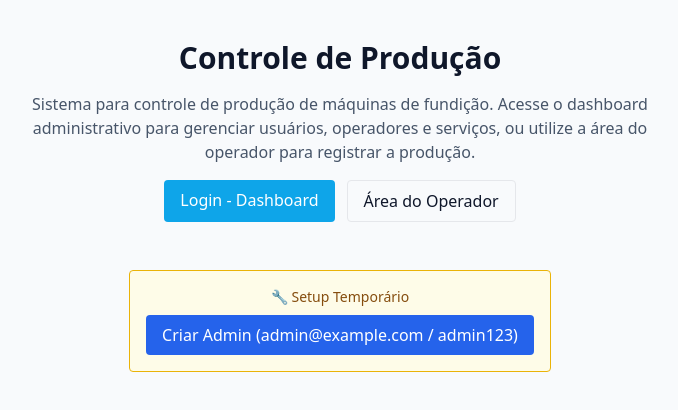
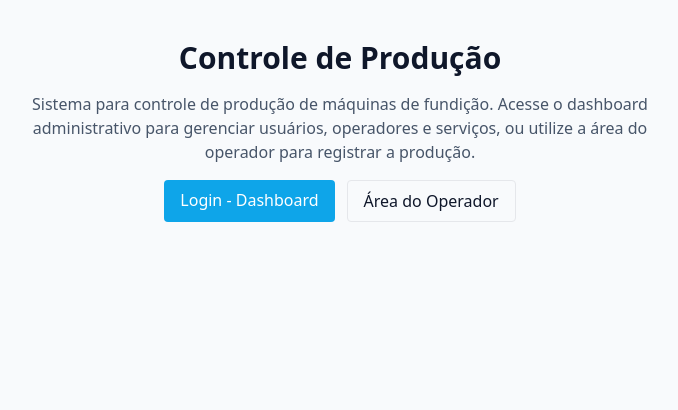
Before and after one commit to wdangelo/controle-producao, a Next.js app: page / in a window 1280 px wide. Shown: the top 410 px of the page, without its empty margins (300-978 px from the left). Built offline with nearby package versions, Linux system fonts and the light colour scheme.

Commit message:
Remove: Rota e botão temporário de setup admin

```diff
--- a/app/api/setup-admin/route.ts
+++ /dev/null
@@ -1,52 +0,0 @@
-import { NextResponse } from 'next/server'
-import { prisma } from '@/lib/prisma'
-import { hashPassword } from '@/lib/auth'
-
-// ROTA TEMPORÁRIA - DELETE APÓS CRIAR O ADMIN
-async function createAdmin() {
-  try {
-    // Verificar se já existe admin
-    const existingAdmin = await prisma.user.findUnique({
-      where: { email: 'admin@example.com' }
-    })
-
-    if (existingAdmin) {
-      return NextResponse.json({
-        message: 'Admin já existe!',
-        email: 'admin@example.com',
-        password: 'admin123'
-      })
-    }
-
-    // Criar admin
-    const hashedPassword = await hashPassword('admin123')
-    const admin = await prisma.user.create({
-      data: {
-        nome: 'Administrador',
-        email: 'admin@example.com',
-        senha: hashedPassword
-      }
-    })
-
-    return NextResponse.json({
-      success: true,
-      message: 'Admin criado com sucesso!',
-      email: admin.email,
-      password: 'admin123',
-      warning: 'DELETE esta rota após usar: app/api/setup-admin/route.ts'
-    })
-  } catch (error: any) {
-    return NextResponse.json({
-      error: 'Erro ao criar admin',
-      details: error.message
-    }, { status: 500 })
-  }
-}
-
-export async function GET() {
-  return createAdmin()
-}
-
-export async function POST() {
-  return createAdmin()
-}
--- a/app/page.tsx
+++ b/app/page.tsx
@@ -1,23 +1,6 @@
-'use client'
 import Link from 'next/link'
-import { useState } from 'react'
 
 export default function HomePage() {
-  const [result, setResult] = useState('')
-  const [loading, setLoading] = useState(false)
-
-  const createAdmin = async () => {
-    setLoading(true)
-    try {
-      const res = await fetch('/api/setup-admin', { method: 'POST' })
-      const data = await res.json()
-      setResult(JSON.stringify(data, null, 2))
-    } catch (error: any) {
-      setResult('Erro: ' + error.message)
-    }
-    setLoading(false)
-  }
-
   return (
     <main className="container py-10">
       <div className="flex flex-col items-center gap-4 text-center">
@@ -30,23 +13,6 @@ export default function HomePage() {
           <Link href="/login" className="px-4 py-2 bg-primary text-white rounded">Login - Dashboard</Link>
           <Link href="/operador" className="px-4 py-2 border rounded">Área do Operador</Link>
         </div>
-
-        {/* TEMPORÁRIO - REMOVER DEPOIS */}
-        <div className="mt-8 p-4 border border-yellow-500 rounded bg-yellow-50">
-          <p className="text-sm text-yellow-800 mb-2">🔧 Setup Temporário</p>
-          <button
-            onClick={createAdmin}
-            disabled={loading}
-            className="px-4 py-2 bg-blue-600 text-white rounded disabled:opacity-50"
-          >
-            {loading ? 'Criando...' : 'Criar Admin (admin@example.com / admin123)'}
-          </button>
-          {result && (
-            <pre className="mt-2 p-2 bg-white border rounded text-left text-xs overflow-auto max-w-md">
-              {result}
-            </pre>
-          )}
-        </div>
       </div>
     </main>
   )
```
